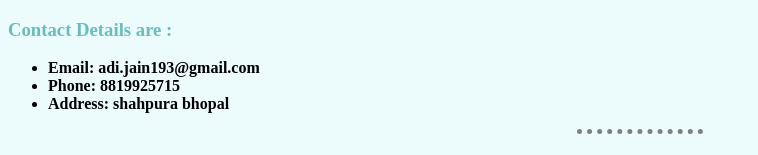
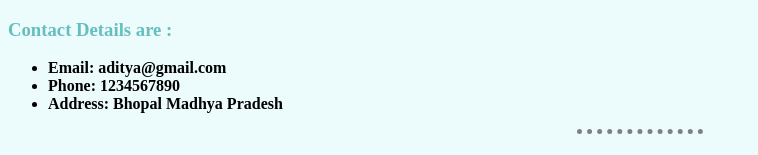
Before and after one commit to aditya193/cv_HTML, a plain HTML site: page contact details.html in a window 1280 px wide. Shown: the top 155 px of the page, without its empty margins (0-758 px from the left). Drawn offline with Linux system fonts and the light colour scheme.

Commit message:
Update contact details.html

```diff
--- a/contact details.html
+++ b/contact details.html
@@ -8,9 +8,9 @@
   <body>
     <h3>Contact Details are :</h3>
     <ul>
-      <li><strong>Email: adi.jain193@gmail.com</strong></li>
-      <li><strong>Phone: 8819925715</strong></li>
-      <li><strong>Address: shahpura bhopal</strong></li>
+      <li><strong>Email: aditya@gmail.com</strong></li>
+      <li><strong>Phone: 1234567890</strong></li>
+      <li><strong>Address: Bhopal Madhya Pradesh </strong></li>
     </ul>
     <hr>
     <h3><strong>Wanna say something :</strong></h3>
```
